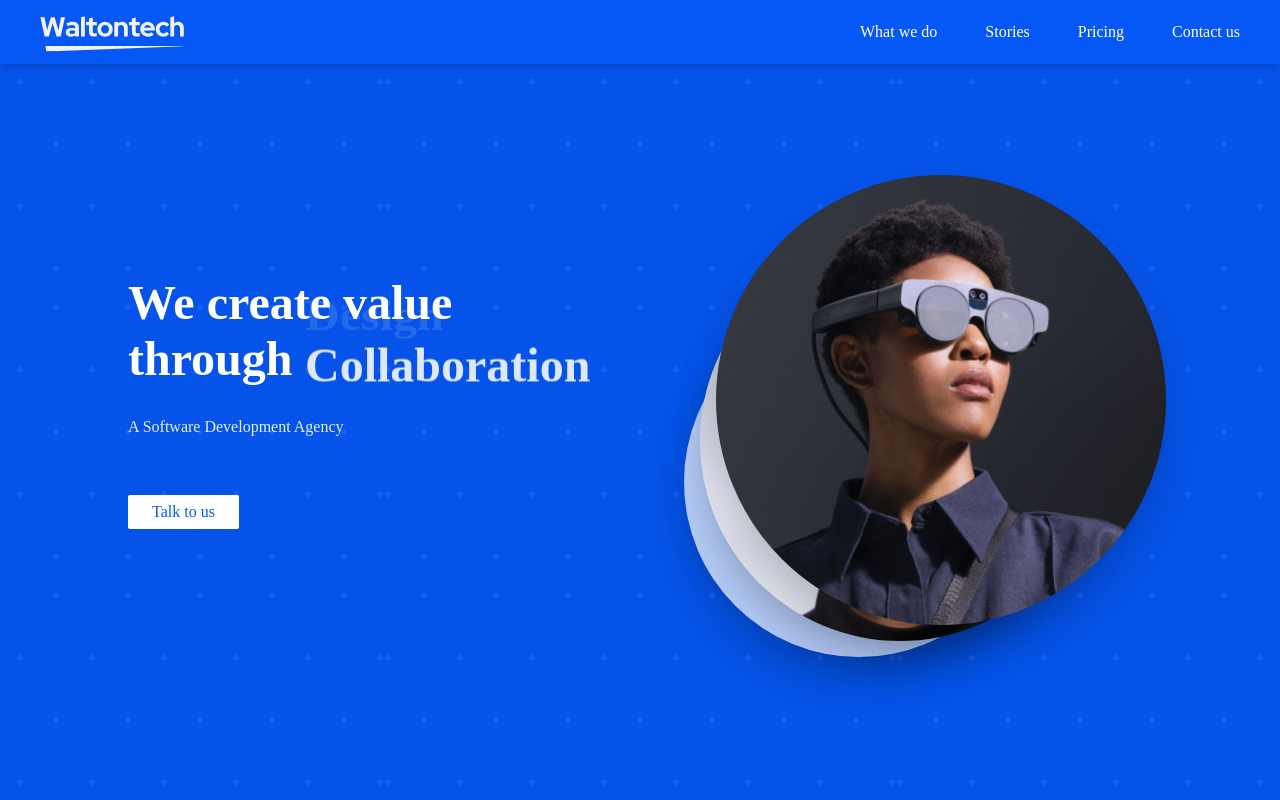
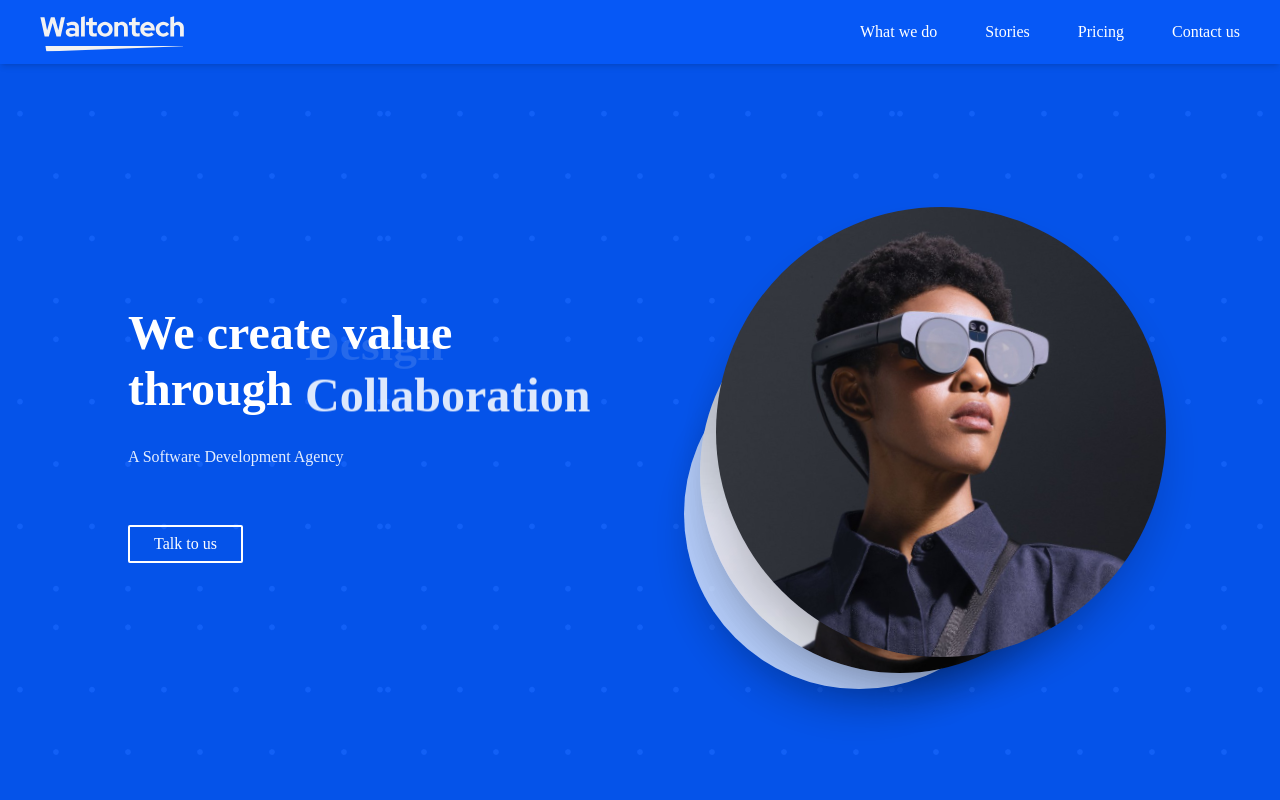
Before and after one commit to hassanhamza930/Waltontech, a React (Create React App) app: page / in a window 1280 px wide. Shown: the top 800 px of the page. Built offline with nearby package versions, Linux system fonts and the light colour scheme.

Commit message:
Spanning animation and Parallax effect added.

```diff
--- a/package.json
+++ b/package.json
@@ -3,6 +3,7 @@
   "version": "0.1.0",
   "private": true,
   "dependencies": {
+    "@react-spring/parallax": "^9.7.1",
     "@testing-library/jest-dom": "^5.16.5",
     "@testing-library/react": "^13.4.0",
     "@testing-library/user-event": "^13.5.0",
@@ -16,6 +17,7 @@
     "react-icons": "^4.8.0",
     "react-router-dom": "^6.8.2",
     "react-scripts": "5.0.1",
+    "react-spring": "^9.7.1",
     "typescript": "^4.9.5",
     "web-vitals": "^2.1.4"
   },
--- a/src/pages/landingPage/components/contact.tsx
+++ b/src/pages/landingPage/components/contact.tsx
@@ -12,7 +12,7 @@ function Contact() {
     const [showContactInfo, setshowContactInfo] = useState(false);
 
     return (
-        <div id="contact" className=" bg-blue/90  flex flex-col h-full justify-center items-center w-full">
+        <div id="contact" className=" bg-blue/90 relative z-20 flex flex-col h-full justify-center items-center w-full">
             <div className="bg-blue bg-contain bg-blend-lighten bg-right-top flex bg-no-repeat flex-col h-full justify-center items-center w-full py-0 md:py-10">
                 <div className="w-full xl:w-[50%] bg-blue/70 md:bg-transparent rounded-sm flex flex-col justify-start items-start p-6 md:p-10 gap-4 mb-96">
 
--- a/src/pages/landingPage/components/herosection.tsx
+++ b/src/pages/landingPage/components/herosection.tsx
@@ -6,9 +6,17 @@ import dotgrid from "../../../images/dotgrid.gif";
 import RollingText from "./rollingtext";
 import BluePage from "../../../styles/layouts/bluepage";
 import Button from "../../../styles/components/button";
+import { useSpring } from "framer-motion";
+import { useEffect } from "react";
 
 
-function HeroSection() {
+interface ScrollInformation{
+    y:number
+}
+
+function HeroSection(props:ScrollInformation) {
+
+
     return (
         <BluePage>
             <div
@@ -17,7 +25,7 @@ function HeroSection() {
 
             <div className="relative z-30 flex w-full flex-col-reverse md:flex-row justify-center gap-24 items-center -mt-24 md:-mt-16">
 
-                <div className=" flex flex-col justify-start items-start">
+                <motion.div transition={{ease:"easeInOut",duration:0.1}} className=" flex flex-col justify-start items-start">
                     <div className="overflow-y-hidden">
                         <div className="relative flex py-2 flex-row w-full justify-center items-center overflow-hidden">
                             <motion.div initial={{ opacity: 0, y: 300 }} animate={{ opacity: 1, y: 0 }} transition={{ duration: 1.2 }} >
@@ -37,7 +45,7 @@ function HeroSection() {
                             el?.scrollIntoView({ behavior: "smooth" });
                         }}></Button>
                     </motion.div>
-                </div>
+                </motion.div>
 
                 <div className="hidden xl:flex relative h-[250px] w-[250px] md:h-[450px] md:w-[450px] justify-start items-end ">
                     <motion.div
@@ -46,8 +54,10 @@ function HeroSection() {
                             y: 100
                         }}
                         animate={{
-                            opacity: 1,
-                            y: 0
+                            opacity:1,
+                            x:(props.y*0.2),
+                            y: 0,
+                            // duration:4
                         }}
                         transition={{
                             duration: 0.8,
@@ -61,6 +71,7 @@ function HeroSection() {
                         }}
                         animate={{
                             opacity: 1,
+                            x:(props.y*0.15),
                             y: 0
                         }}
                         transition={{
@@ -75,6 +86,7 @@ function HeroSection() {
                         }}
                         animate={{
                             opacity: 1,
+                            x:(props.y*0.1),
                             y: 0
                         }}
                         transition={{
--- a/src/pages/landingPage/components/ourworkflow.tsx
+++ b/src/pages/landingPage/components/ourworkflow.tsx
@@ -4,7 +4,7 @@ import howweworkbg from "../../../images/howweworkbg.gif";
 
 function OurWorkflow() {
     return (
-        <div style={{backgroundImage:`url('${howweworkbg}')`}} id="whoweare" className=" bg-blue/90  flex flex-col h-full justify-center items-center w-full">
+        <div style={{backgroundImage:`url('${howweworkbg}')`}} id="whoweare" className="relative z-20 bg-blue/90  flex flex-col h-full justify-center items-center w-full">
             <div  className="relative bg-blue/[95%] bg-contain bg-blend-lighten bg-right-top flex bg-no-repeat flex-col h-full justify-center items-center w-full py-0 md:py-10">
                 <div className="relative w-full xl:w-[50%] rounded-sm flex flex-col justify-start items-start p-6 md:p-10">
 
--- a/src/pages/landingPage/components/whatwedo.tsx
+++ b/src/pages/landingPage/components/whatwedo.tsx
@@ -4,8 +4,8 @@ import whatwedobg from "../../../images/whatwedobg.svg";
 
 function WhatWeDo() {
     return (
-        <div style={{backgroundImage:(`url('${whatwedobg}')`)}} id="whatwedo" className="bg-cover bg-center flex flex-col h-full justify-center items-center w-full">
-                <div className="flex bg-blue/50 flex-col h-full justify-center items-center w-full py-0 md:py-20">
+        <div style={{backgroundImage:(`url('${whatwedobg}')`)}} id="whatwedo" className="relative z-20 bg-cover bg-center flex flex-col h-full justify-center items-center w-full">
+                <div className="flex  bg-blue/50 flex-col h-full justify-center items-center w-full py-0 md:py-20">
                     <div className="w-full xl:w-[50%] bg-tan/90 backdrop-blur-md rounded-sm flex flex-col justify-start items-start p-6 md:p-10 gap-4">
 
                         <div className="flex flex-row justify-center items-center gap-4">
--- a/src/pages/landingPage/components/whoweare.tsx
+++ b/src/pages/landingPage/components/whoweare.tsx
@@ -4,7 +4,7 @@ import WhoWeAreBg from "../../../images/whowearebg.svg";
 function WhoWeAre() {
     return (
 
-        <div id="whoweare" className=" bg-blue/90  flex flex-col h-full justify-center items-center w-full">
+        <div id="whoweare" className=" bg-blue/90 relative z-20 flex flex-col h-full justify-center items-center w-full">
             <div style={{ backgroundImage: (`url('${WhoWeAreBg}')`), backgroundSize: "300px" }} className="bg-blue bg-contain bg-blend-lighten bg-right-top flex bg-no-repeat flex-col h-full justify-center items-center w-full py-0 md:py-10">
                 <div className="w-full xl:w-[50%] bg-blue/70 md:bg-transparent rounded-sm flex flex-col justify-start items-start p-6 md:p-10 gap-4">
 
--- a/src/pages/landingPage/landingPage.tsx
+++ b/src/pages/landingPage/landingPage.tsx
@@ -11,13 +11,24 @@ import WhoWeAre from "./components/whoweare";
 import OurTechStack from "./components/ourtechstack";
 import OurWorkflow from "./components/ourworkflow";
 import Contact from "./components/contact";
+import { useScroll } from "framer-motion"
+import { useMotionValueEvent } from "framer-motion";
+import { useState } from "react";
+
 
 function LandingPage() {
 
+    const { scrollY } = useScroll({smooth:true})
+    const [y, setY] = useState(0);
+
+    useMotionValueEvent(scrollY, "change", (latest:any) => {
+    //   console.log("Page scroll: ", latest)
+      setY(latest);
+    })
 
     return (
         <div className="flex flex-col justify-center items-center">
-            <HeroSection />
+            <HeroSection y={y}  />
             <WhatWeDo />
             <WhoWeAre />
             {/* <OurTechStack /> */}
--- a/src/styles/components/button.tsx
+++ b/src/styles/components/button.tsx
@@ -7,7 +7,7 @@ interface ButtonInputs{
 
 function Button(props:ButtonInputs) {
     return (
-        <button style={{fontFamily:"IBM Plex Sans"}} onClick={()=>{props.onClick()}} className={`${props.customStyles} px-6 rounded-sm py-[5px] hover:text-black hover:scale-[1.02] hover:bg-[#F7C04A] hover:shadow-2xl text-blue bg-white font-medium`}>
+        <button style={{fontFamily:"IBM Plex Sans"}} onClick={()=>{props.onClick()}} className={`${props.customStyles} px-6 rounded-sm py-[5px]  hover:scale-[1.02] hover:bg-tan hover:shadow-2xl text-tan hover:text-blue border-2 border-tan bg-transparent font-regular`}>
             {props.text}
         </button>
     );
--- a/src/styles/layouts/bluepage.tsx
+++ b/src/styles/layouts/bluepage.tsx
@@ -4,7 +4,7 @@ function BluePage(props: any) {
 
     return (
         <div style={{fontFamily:"IBM Plex Sans"}} className="bg-blue text-tan h-screen w-full pt-16">
-            <div id="no_scroll" className="relative w-full h-full flex flex-col justify-center items-center gap-4 px-[10%] py-10">
+            <div id="no_scroll" className="fixed w-full h-full flex flex-col justify-center items-center gap-4 px-[10%] py-10 ">
                 {children}
             </div>
         </div>
```
Also changed, not shown: 1 other file (tests, documents, lock files or other folders).
